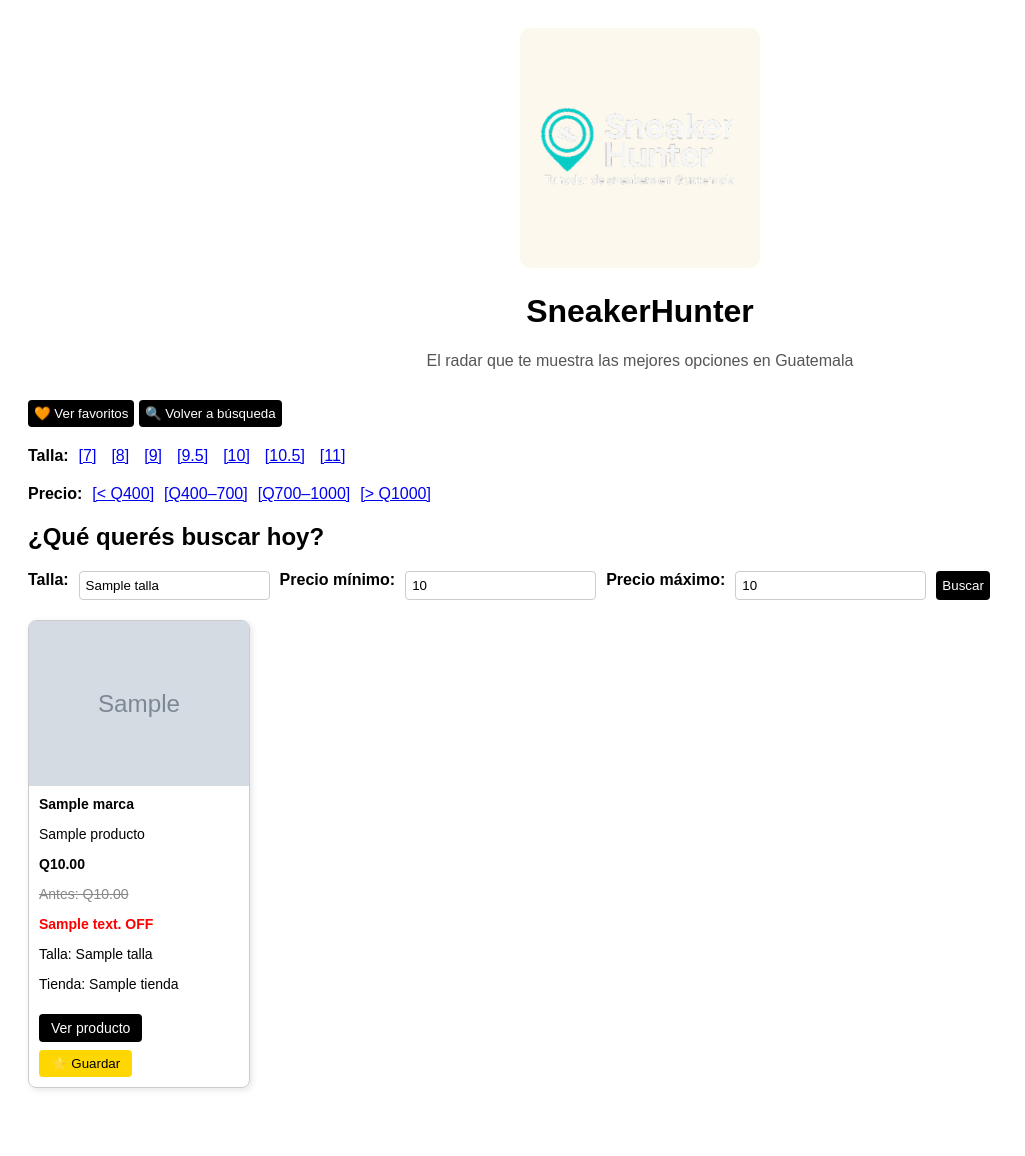
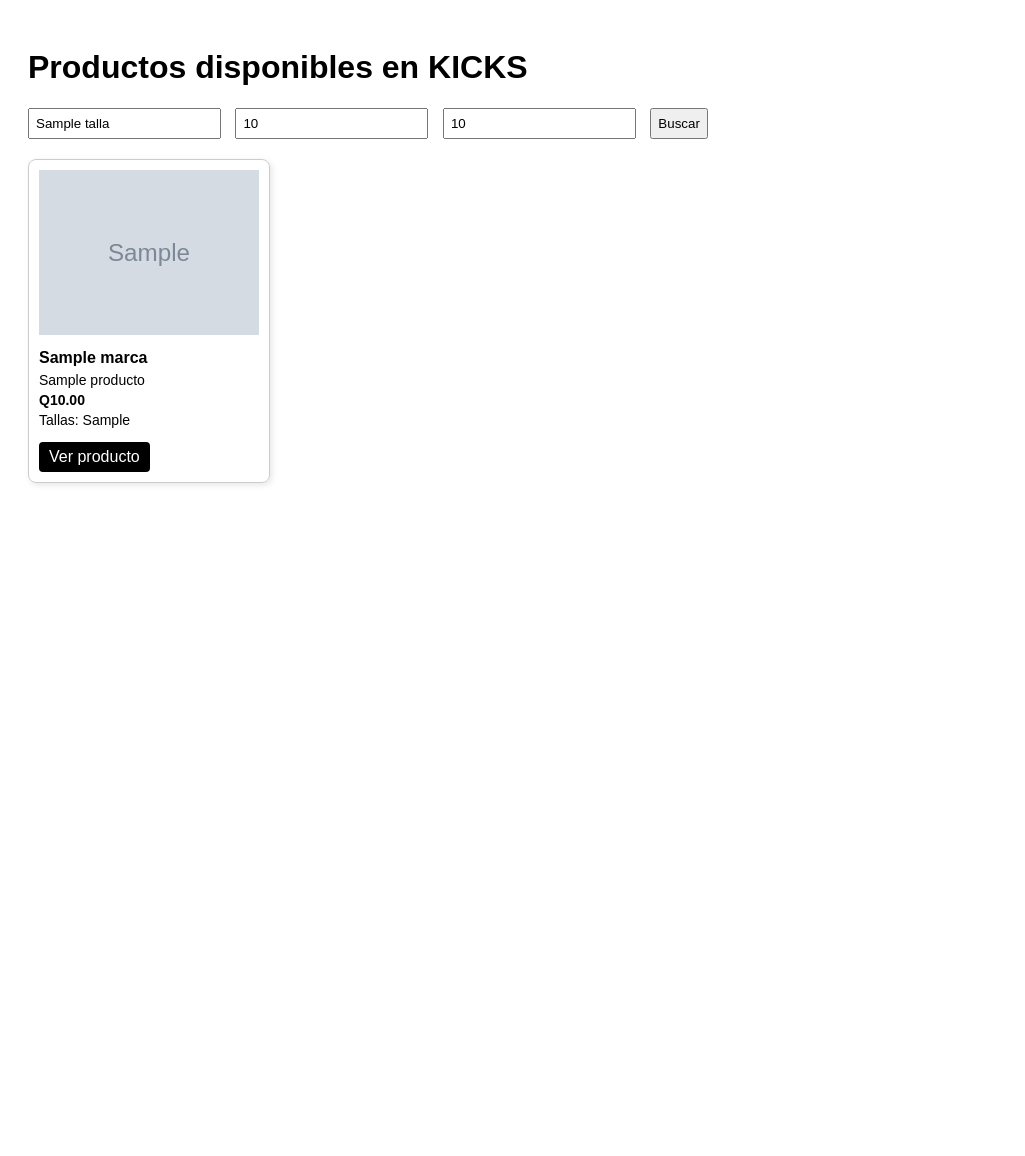
Before and after one commit to dagmuzik/meatpack-flask, a Flask app: template templates/index.html in a window 1280 px wide. Shown: the whole page, without its empty margins (0-1025 px from the left). After the commit the page ends 485 px from the top, so only its background shows below. Run offline with Flask 3, Linux system fonts and the light colour scheme; the template is opened without the code that fills it: most values are stand-ins (such as "Sample title", 1, 10 or a date in 2020); grey boxes marked "Sample" are stand-in pictures.

Commit message:
Add files via upload

```diff
--- a/templates/index.html
+++ b/templates/index.html
@@ -1,147 +1,44 @@
+<!-- index.html -->
 <!DOCTYPE html>
 <html lang="es">
 <head>
   <meta charset="UTF-8">
-  <title>SneakerHunter</title>
+  <title>KICKS - Sneaker Finder</title>
   <style>
     body { font-family: sans-serif; padding: 20px; background: #fff; }
-    form, .filters { display: flex; flex-wrap: wrap; gap: 10px; margin-bottom: 20px; }
-    label { font-weight: bold; }
-    input, button { padding: 6px; border-radius: 4px; border: 1px solid #ccc; }
-    button { background: black; color: white; border: none; cursor: pointer; }
-    button:hover { background: #333; }
-    .btn-tab { margin-bottom: 20px; }
-    .card-container { display: flex; flex-wrap: wrap; gap: 16px; margin-bottom: 40px; }
-    .card { width: 220px; border: 1px solid #ccc; border-radius: 8px; box-shadow: 2px 2px 6px rgba(0,0,0,0.1); overflow: hidden; display: flex; flex-direction: column; }
-    .card img { width: 100%; height: auto; max-height: 240px; object-fit: contain; }
-    .card-body { padding: 10px; font-size: 14px; }
-    .card-body h4 { margin: 0 0 6px; }
-    .card-body .original { text-decoration: line-through; color: #888; }
-    .card-body .descuento { color: red; font-weight: bold; }
-    .card-body .btn, .favorito-btn {
-      margin-top: 8px; display: inline-block; padding: 6px 12px; border-radius: 4px; text-align: center;
-      text-decoration: none; background: black; color: white;
-    }
-    .favorito-btn { background: gold; color: black; border: none; cursor: pointer; }
-    @media (max-width: 768px) {
-      .card-container { justify-content: center; }
-      .card { width: 100%; max-width: 300px; }
-    }
+    form { margin-bottom: 20px; }
+    input, button { padding: 6px; margin-right: 10px; }
+    .card-container { display: flex; flex-wrap: wrap; gap: 16px; }
+    .card { width: 220px; border: 1px solid #ccc; border-radius: 8px; padding: 10px; box-shadow: 2px 2px 6px rgba(0,0,0,0.1); }
+    .card img { width: 100%; height: auto; max-height: 200px; object-fit: contain; }
+    .card h4 { margin: 10px 0 5px; font-size: 16px; }
+    .card p { margin: 4px 0; font-size: 14px; }
+    .card a { display: inline-block; margin-top: 10px; background: black; color: white; padding: 6px 10px; border-radius: 4px; text-decoration: none; }
   </style>
 </head>
 <body>
-
-<div style="text-align: center; margin-bottom: 30px;">
-  <img src="static/img/sneakerhunter_logo_only.png" alt="SneakerHunter Logo" style="width: 240px; border-radius: 10px;">
-  <h1>SneakerHunter</h1>
-  <p style="color: #555;">El radar que te muestra las mejores opciones en Guatemala</p>
-</div>
-
-<div class="btn-tab">
-  <button onclick="mostrarFavoritos()">🧡 Ver favoritos</button>
-  <button onclick="volverABusqueda()">🔍 Volver a búsqueda</button>
-</div>
-
-<div class="filters">
-  <strong>Talla:</strong>
-  {% for t in ["7", "8", "9", "9.5", "10", "10.5", "11"] %}
-    <a href="?talla={{ t }}" style="margin-right:5px;">[{{ t }}]</a>
-  {% endfor %}
-</div>
-<div class="filters">
-  <strong>Precio:</strong>
-  <a href="?min_price=0&max_price=399">[< Q400]</a>
-  <a href="?min_price=400&max_price=700">[Q400–700]</a>
-  <a href="?min_price=701&max_price=1000">[Q700–1000]</a>
-  <a href="?min_price=1001&max_price=9999">[> Q1000]</a>
-</div>
-
-<h2>¿Qué querés buscar hoy?</h2>
+<h1>Productos disponibles en KICKS</h1>
 <form method="post">
-  <label for="talla">Talla:</label>
-  <input type="text" name="talla" placeholder="Ej. 9.5" value="{{ talla or '' }}">
-  <label for="min_price">Precio mínimo:</label>
-  <input type="number" name="min_price" step="0.01" value="{{ min_price or '' }}">
-  <label for="max_price">Precio máximo:</label>
-  <input type="number" name="max_price" step="0.01" value="{{ max_price or '' }}">
+  <input type="text" name="talla" placeholder="Talla (ej. 9.5)" value="{{ talla }}">
+  <input type="number" name="min_price" step="0.01" placeholder="Precio mínimo" value="{{ min_price }}">
+  <input type="number" name="max_price" step="0.01" placeholder="Precio máximo" value="{{ max_price }}">
   <button type="submit">Buscar</button>
 </form>
 
-<div id="resultados">
 <div class="card-container">
   {% for p in productos %}
     <div class="card">
       <img src="{{ p.imagen }}" alt="{{ p.nombre }}">
-        <div class="card-body">
       <h4>{{ p.marca }}</h4>
       <p>{{ p.nombre }}</p>
-          {% if p.precio_final is defined %}
       <p><strong>Q{{ '%.2f' | format(p.precio_final) }}</strong></p>
+      {% if p.tallas_disponibles %}
+        <p>Tallas: {{ p.tallas_disponibles | join(', ') }}</p>
       {% endif %}
-          {% if p.precio_original %}
-            <p class="original">Antes: Q{{ '%.2f' | format(p.precio_original) }}</p>
-          {% endif %}
-          {% if p.descuento %}
-            <p class="descuento">{{ p.descuento }} OFF</p>
-          {% endif %}
-          {% if p.talla %}
-            <p>Talla: {{ p.talla }}</p>
-          {% elif p.tallas_disponibles %}
-            <p>Tallas: {{ p.tallas_disponibles | join(", ") }}</p>
-          {% endif %}
-          <p>Tienda: {{ p.tienda }}</p>
-          <a href="{{ p.url }}" target="_blank" class="btn">Ver producto</a>
-          <button class="favorito-btn" onclick="guardarFavorito('{{ p.url }}')">⭐ Guardar</button>
-        </div>
+      <a href="{{ p.url }}" target="_blank">Ver producto</a>
     </div>
   {% endfor %}
 </div>
-</div>
-
-<div id="favoritos" style="display: none;">
-  <h2>Mis favoritos</h2>
-  <div class="card-container" id="cards-favoritos"></div>
-</div>
-
-<script>
-  function guardarFavorito(url) {
-    let favoritos = JSON.parse(localStorage.getItem('favoritos') || '[]');
-    if (!favoritos.includes(url)) {
-      favoritos.push(url);
-      localStorage.setItem('favoritos', JSON.stringify(favoritos));
-      alert("Producto guardado como favorito");
-    } else {
-      alert("Ya está en favoritos");
-    }
-  }
-
-  function mostrarFavoritos() {
-    let favoritos = JSON.parse(localStorage.getItem('favoritos') || '[]');
-    if (!favoritos.length) {
-      alert("No tenés productos guardados.");
-      return;
-    }
-
-    document.getElementById("resultados").style.display = "none";
-    document.getElementById("favoritos").style.display = "block";
-
-    let contenedor = document.getElementById("cards-favoritos");
-    contenedor.innerHTML = favoritos.map(url => `
-      <div class="card">
-        <img src="https://via.placeholder.com/220x200?text=Sneaker" alt="Favorito">
-        <div class="card-body">
-          <h4>Favorito</h4>
-          <p><a href="${url}" target="_blank" class="btn">Ver producto</a></p>
-        </div>
-      </div>
-    `).join('');
-  }
-
-  function volverABusqueda() {
-    document.getElementById("favoritos").style.display = "none";
-    document.getElementById("resultados").style.display = "block";
-  }
-</script>
 
 </body>
 </html>
```
Lines whose indentation alone changed are shown as unchanged.
